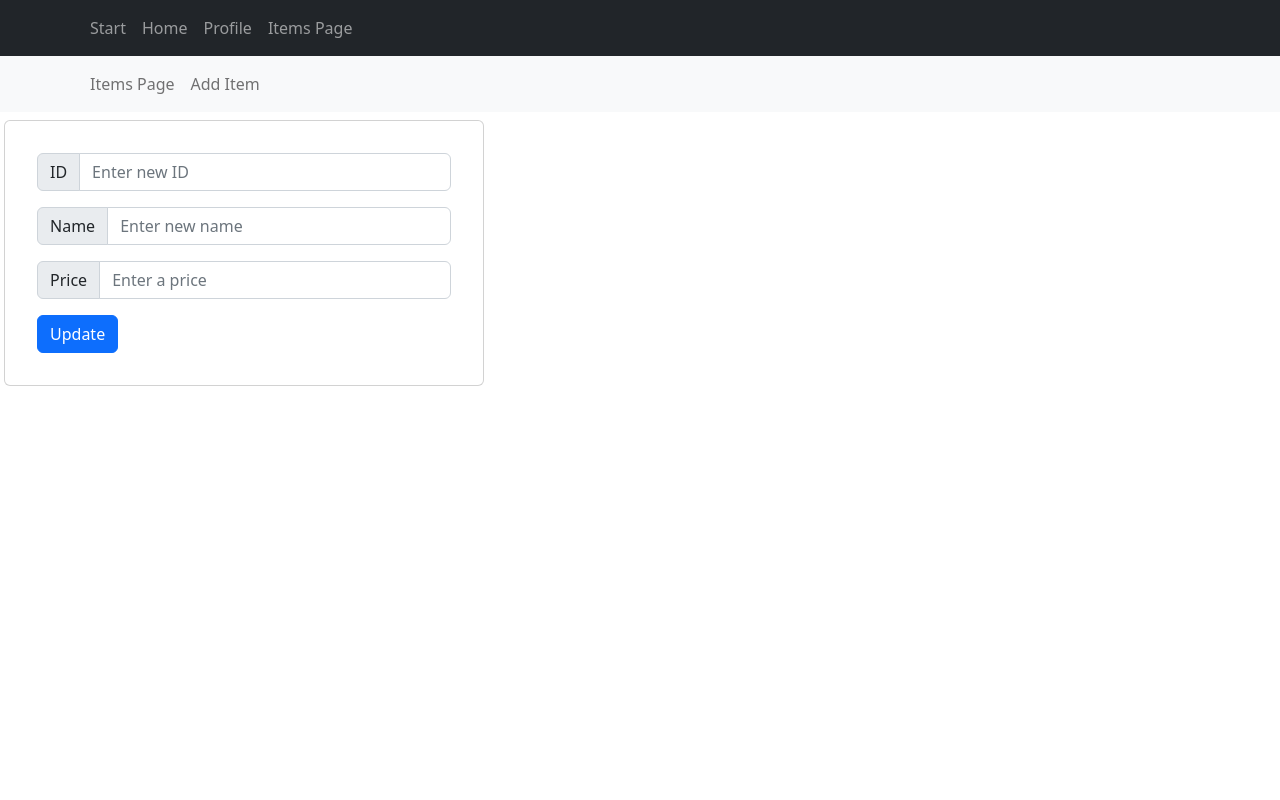
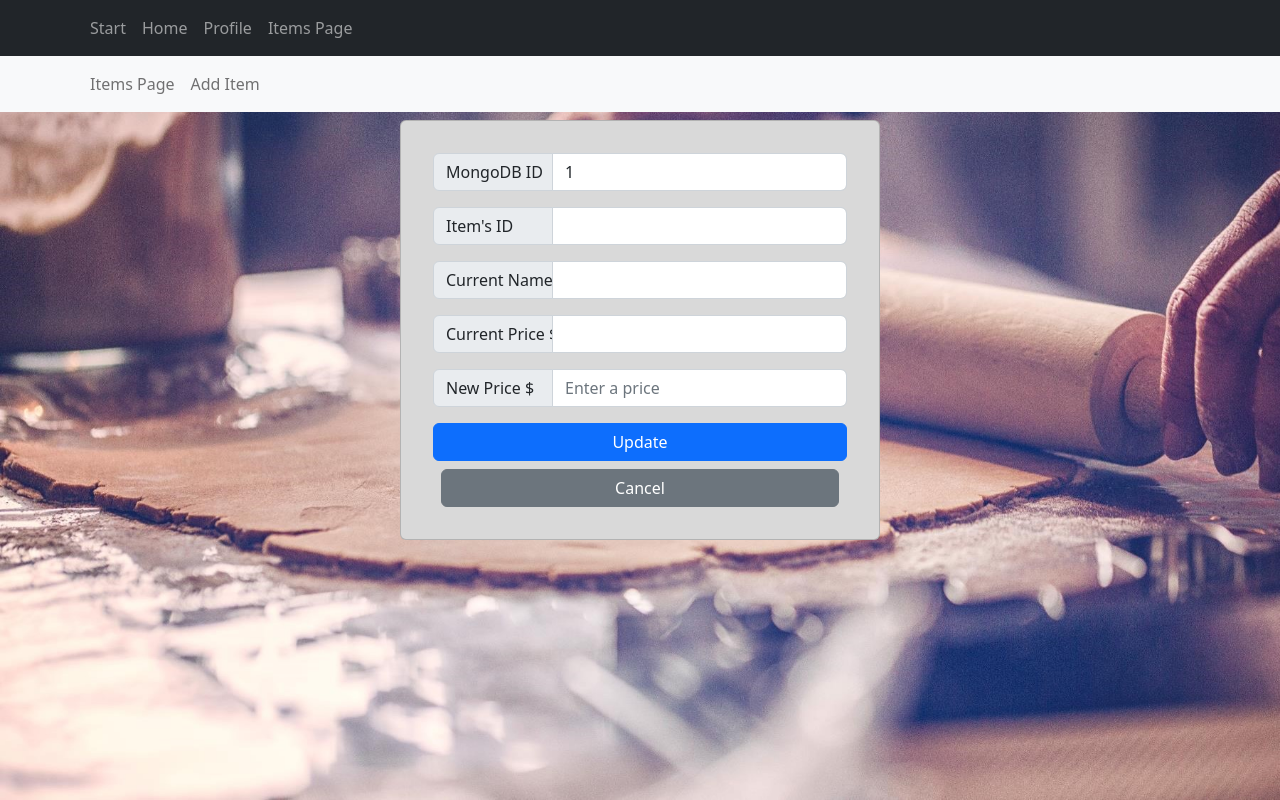
Before and after one commit to v-belina/belina_capstone, a React (Create React App) app in the folder frontend/: page /editItem/1 in a window 1280 px wide. Built offline with nearby package versions, Linux system fonts and the light colour scheme; no server answers.

Commit message:
-added a background for the App -made it look pritier -chaged the landingPage

```diff
--- a/frontend/src/App.js
+++ b/frontend/src/App.js
@@ -18,6 +18,10 @@ import CreateItem from "./components/pages/items/createItem";
 import EditItem from "./components/pages/items/editItems";
 import Item from "./components/pages/items/items";
 import ItemsList from "./components/pages/items/ItemsLIst";
+//TICKETS
+import CreateTicket from "./components/pages/ticket/ticketsNew";
+import TicketList from "./components/pages/ticket/ticketsList";
+import TicketForm from "./components/pages/ticket/ticketEdit";
 
 export const UserContext = createContext();
 //test change
@@ -45,6 +49,10 @@ const App = () => {
           <Route exact path="/editItem/:id" element={<EditItem />} />
           <Route exact path="/viewItemsList" element={<ItemsList/>} />
           <Route exact path="/item" element={<Item/>} />
+
+          <Route exact path="/createTicket" element={<CreateTicket/>} />
+          <Route exact path="/viewTickets" element={<TicketList/>} />
+          <Route exact path="/editTicket/:id" element={<TicketForm/>} />
         </Routes>
       </UserContext.Provider>
     </>
--- a/frontend/src/components/pages/items/editItems.js
+++ b/frontend/src/components/pages/items/editItems.js
@@ -1,20 +1,26 @@
 import React, { useState, useEffect } from "react";
 import { useParams, useNavigate } from "react-router";
 import NavbarItems from "./itemsNavbar";
-import Form from 'react-bootstrap/Form';
-import Card from 'react-bootstrap/Card';
-import InputGroup from 'react-bootstrap/InputGroup';
-import { FormControl } from 'react-bootstrap';
-
-
+import Form from "react-bootstrap/Form";
+import Card from "react-bootstrap/Card";
+import InputGroup from "react-bootstrap/InputGroup";
+import { FormControl } from "react-bootstrap";
+import Item from "./items";
+import Button from "react-bootstrap/Button";
+import OverlayTrigger from "react-bootstrap/OverlayTrigger";
+import Tooltip from "react-bootstrap/Tooltip";
 
 // Edit Component
 export default function EditItem() {
+  const { id } = useParams();
   const [form, setForm] = useState({
-    id: "",
-    name: "",
-    price: ""
+    id: id,
+    name: Item.itemName,
+    price: "",
   });
+  const [item_Name, setItem_Name] = useState(""); // Define item_Name and setItem_Name variables
+  const [id_Name, setId_Name] = useState("");
+  const [current_price, setCurrent_price] = useState("");
   const params = useParams();
   const navigate = useNavigate();
 
@@ -25,7 +31,9 @@ export default function EditItem() {
       }
 
       const id = params.id.toString();
-      const response = await fetch(`http://localhost:8081/item/getItemByDBId/${params.id.toString()}`);
+      const response = await fetch(
+        `http://localhost:8081/item/getItemByDBId/${params.id.toString()}`
+      );
 
       if (!response.ok) {
         const message = `An error has occurred: ${response.statusText}`;
@@ -41,11 +49,13 @@ export default function EditItem() {
       }
 
       setForm(record);
+      setItem_Name(record.itemName); // Set item_Name state variable with the fetched item name
+      setId_Name(record.itemId);
+      setCurrent_price(record.itemPrice);
     }
 
     fetchData();
   }, [params, navigate]);
-
 
   // methods
   // These methods will update the state properties.
@@ -66,13 +76,16 @@ export default function EditItem() {
       itemPrice: parseInt(form.itemPrice), // Convert the price to an integer if it's a string
     };
 
-    const response = await fetch(`http://localhost:8081/item/editItem/${params.id.toString()}`, {
+    const response = await fetch(
+      `http://localhost:8081/item/editItem/${params.id.toString()}`,
+      {
         method: "PUT",
         headers: {
           "Content-Type": "application/json",
         },
         body: JSON.stringify(editedItem),
-    });
+      }
+    );
 
     if (response.status === 200) {
       navigate("/viewItemsList");
@@ -83,57 +96,164 @@ export default function EditItem() {
     }
   }
 
-
+  function handleCancel() {
+    navigate("/viewItemsList");
+  }
   // This following section will display the form that takes input from the user to update the data.
   return (
     <div>
-      <NavbarItems/>
-
-      <Card body outline color="success" className="mx-1 my-2" style={{ width: '30rem' }}>
+      <NavbarItems />
+      <div className="d-flex justify-content-center">
+        <Card
+          body
+          outline
+          color="success"
+          className="mx-1 my-2 custom-card"
+          style={{ width: "30rem" }}
+        >
           <Card.Body>
             <Form onSubmit={onSubmit}>
               <InputGroup className="mb-3">
-            <InputGroup.Text>ID</InputGroup.Text>
+                <OverlayTrigger
+                  placement="top"
+                  overlay={<Tooltip>The ID cannot be changed</Tooltip>}
+                >
+                  <InputGroup.Text style={{ width: "120px" }}>
+                    MongoDB ID
+                  </InputGroup.Text>
+                </OverlayTrigger>
+                <OverlayTrigger
+                  placement="top"
+                  overlay={<Tooltip>Told you it canoot be changed</Tooltip>}
+                >
                   <FormControl
                     type="text"
-  placeholder="Enter new ID"
+                    placeholder=""
                     id="id"
                     name="id"
                     value={form.id}
-  onChange={(e) => updateForm({ itemId: e.target.value })}
+                    readOnly
+                    data-tip="Additional text on hover"
                   />
+                </OverlayTrigger>
               </InputGroup>
 
               <InputGroup className="mb-3">
-              <InputGroup.Text>Name</InputGroup.Text>
+                <OverlayTrigger
+                  placement="top"
+                  overlay={<Tooltip>This ID cannot be changed</Tooltip>}
+                >
+                  <InputGroup.Text style={{ width: "120px" }}>
+                    Item's ID
+                  </InputGroup.Text>
+                </OverlayTrigger>
+                <OverlayTrigger
+                  placement="top"
+                  overlay={<Tooltip>Why you don't believe me?</Tooltip>}
+                >
                   <FormControl
                     type="text"
-  placeholder="Enter new name"
-  id="name"
-  name="name"
-  value={form.name}
-  onChange={(e) => updateForm({ itemName: e.target.value })}
+                    placeholder=""
+                    id="id"
+                    name="id"
+                    value={id_Name}
+                    readOnly
+                    data-tip="Additional text on hover"
                   />
+                </OverlayTrigger>
+              </InputGroup>
 
+              <InputGroup className="mb-3">
+                <OverlayTrigger
+                  placement="top"
+                  overlay={<Tooltip>The name cannot be changed either</Tooltip>}
+                >
+                  <InputGroup.Text style={{ width: "120px" }}>
+                    Current Name
+                  </InputGroup.Text>
+                </OverlayTrigger>
+                <OverlayTrigger
+                  placement="top"
+                  overlay={<Tooltip>Oh, c'omn now!</Tooltip>}
+                >
+                  <FormControl
+                    type="text"
+                    placeholder=""
+                    id="id"
+                    name="id"
+                    value={item_Name}
+                    readOnly
+                    data-tip="Additional text on hover"
+                  />
+                </OverlayTrigger>
               </InputGroup>
+
               <InputGroup className="mb-3">
-  <InputGroup.Text>Price</InputGroup.Text>
+                <OverlayTrigger
+                  placement="top"
+                  overlay={<Tooltip>You cannot change this either </Tooltip>}
+                >
+                  <InputGroup.Text style={{ width: "120px" }}>
+                    Current Price $
+                  </InputGroup.Text>
+                </OverlayTrigger>
+                <OverlayTrigger
+                  placement="top"
+                  overlay={<Tooltip>Wow! I had hope this whole time</Tooltip>}
+                >
+                  <FormControl
+                    type="text"
+                    placeholder=""
+                    id="id"
+                    name="id"
+                    value={current_price}
+                    readOnly
+                    data-tip="Additional text on hover"
+                  />
+                </OverlayTrigger>
+              </InputGroup>
+
+              <InputGroup className="mb-3">
+                <OverlayTrigger
+                  placement="top"
+                  overlay={
+                    <Tooltip>Yes! You can finally change this field </Tooltip>
+                  }
+                >
+                  <InputGroup.Text style={{ width: "120px" }}>
+                    New Price ${" "}
+                  </InputGroup.Text>
+                </OverlayTrigger>
                 <FormControl
                   type="text"
                   placeholder="Enter a price"
                   id="price"
                   name="price"
                   value={form.price}
-  onChange={(e) => updateForm({ itemPrice: parseInt(e.target.value) })}
+                  pattern="^\d+(\.\d{1,2})?$"
+                  title="Please enter a valid price (e.g. 10 or 10.50)"
+                  onChange={(e) =>
+                    updateForm({ itemPrice: parseInt(e.target.value) })
+                  }
                 />
               </InputGroup>
 
-            <input type="submit" value="Update" className="btn btn-primary" />
+              <div className="d-grid gap-2">
+                <Button variant="primary" type="submit">
+                  Update
+                </Button>
+                <button
+                  type="button"
+                  onClick={handleCancel}
+                  className="btn btn-secondary mx-2"
+                >
+                  Cancel
+                </button>
+              </div>
             </Form>
-
           </Card.Body>
         </Card>
-
+      </div>
     </div>
   );
 }
--- a/frontend/src/components/pages/landingPage.js
+++ b/frontend/src/components/pages/landingPage.js
@@ -1,19 +1,22 @@
 import React, {} from 'react'
 import Card from 'react-bootstrap/Card';
+import '../../style/background.css'
 
 const Landingpage = () => {
 
     return (
-        <Card style={{ width: '30rem' }} className="mx-2 my-2">
-        <Card.Body>
-          <Card.Title>Professor Brockenbrough's User Skeleton App</Card.Title>
+      <div className="d-flex justify-content-center">
+      <Card style={{ width: '28rem' }} className="mx-2 my-2 custom-card">
+        <Card.Body className="text-center">
+          <Card.Title>VVB</Card.Title>
           <Card.Subtitle className="mb-2 text-muted">A starting point for an application.</Card.Subtitle>
-          <Card.Text>
-          </Card.Text>
-          <Card.Link href="/signup">Sign Up</Card.Link>
-          <Card.Link href="/login">Login</Card.Link>
+          <p>You can choose what you would like to do from the following list:</p>
+          <Card.Link href="viewItemsList">View a List of items available</Card.Link>
+          <br />
+          <Card.Link href="/createTicket">Create a new Ticket</Card.Link>
         </Card.Body>
       </Card>
+    </div>
     )
 }
 
--- /dev/null
+++ b/frontend/src/style/background.css
@@ -0,0 +1,9 @@
+body {
+    background-image: url('./Picture1.jpg');
+    background-repeat: no-repeat;
+    background-attachment: fixed;
+    background-size: cover;
+    .custom-card {
+      background-color: #d9d9d9;
+    }
+  }
```
Also changed, not shown: frontend/src/style/Picture1.jpg (added), 1 other file (tests, documents, lock files or other folders). Lines whose indentation alone changed are shown as unchanged.
